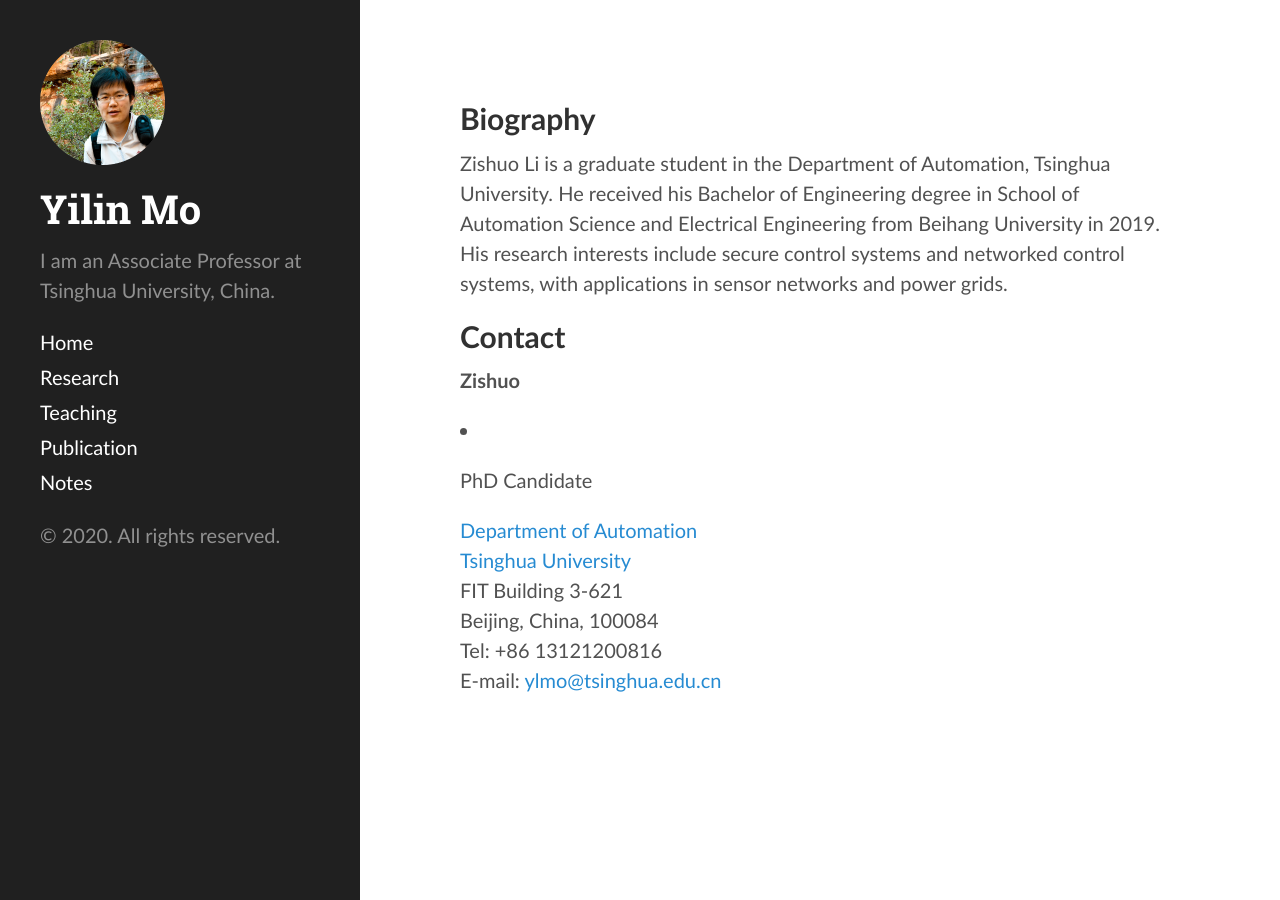
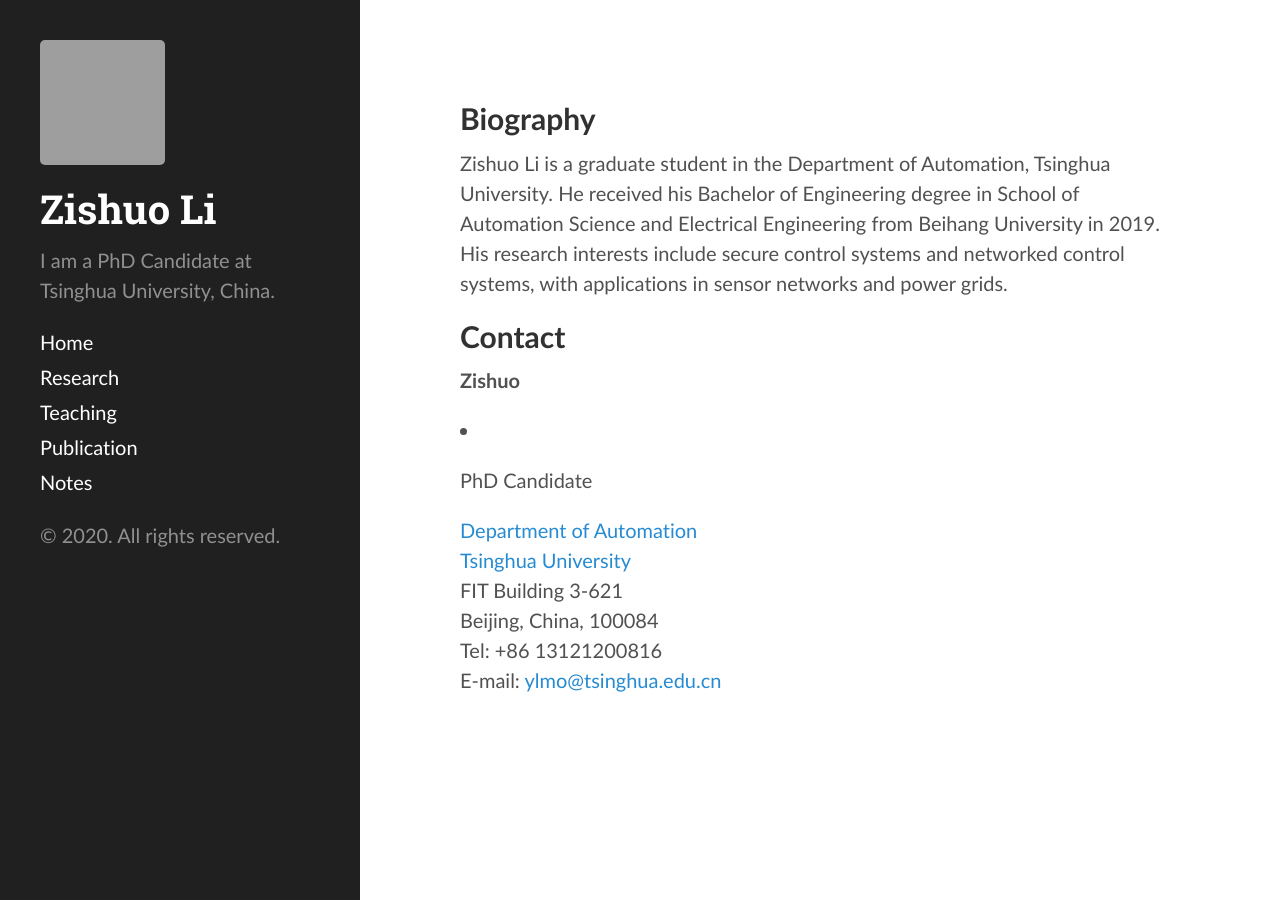
Before and after one commit to zs-li-zz/zs-li.github.io, a Jekyll site: the page built from index.html, in a window 1280 px wide. Built offline with Jekyll 4.4.1, drawn with Linux system fonts in a browser that asks for light colours; nearby versions of some CDN libraries; grey boxes are pictures that could not be loaded.

Commit message:
change defalut info and pic

```diff
--- a/_config.yml
+++ b/_config.yml
@@ -2,16 +2,16 @@
 highlighter:      rouge
 
 # Setup
-title:            Yilin Mo
+title:            Zishuo Li
 tagline:          'Research and Stuff'
-description:      'I am an Associate Professor at Tsinghua University, China.'
-url:              http://yilinmo.github.io
+description:      'I am a PhD Candidate at Tsinghua University, China.'
+url:              http://zs-li.github.io
 baseurl:          ''
-cover_image: /public/zion.png
+cover_image: /public/pic.jpg
 
 author:
-name:           'Yilin Mo'
-email:            ylmo@tsinghua.edu.cn
+name:           'Zishuo Li'
+email:            lizs19@mails.tsinghua.edu.cn
 
 paginate:         5
 paginate_path:    "/notes/page:num"
@@ -34,7 +34,7 @@ pages_list:
 # To select font, go to: http://www.youziku.com/Home/FontSelect
 # or you can remove the title_cn attribute
 
-#title_cn: (莫一林)
+#title_cn:
 cn_font_family: minijianxixingkai351678
 cn_css: http://www.youziku.com/webfont/CSS/15f8f8252e25142e32cc295517e8a5f0
 
```
Also changed, not shown: 1 other file.
